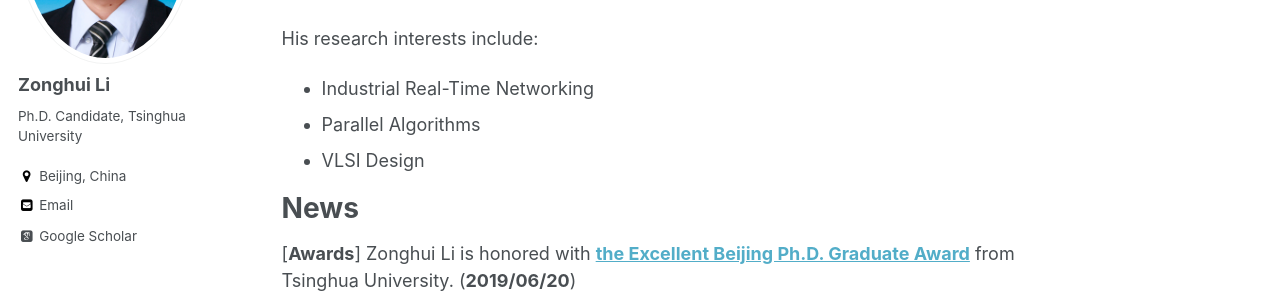
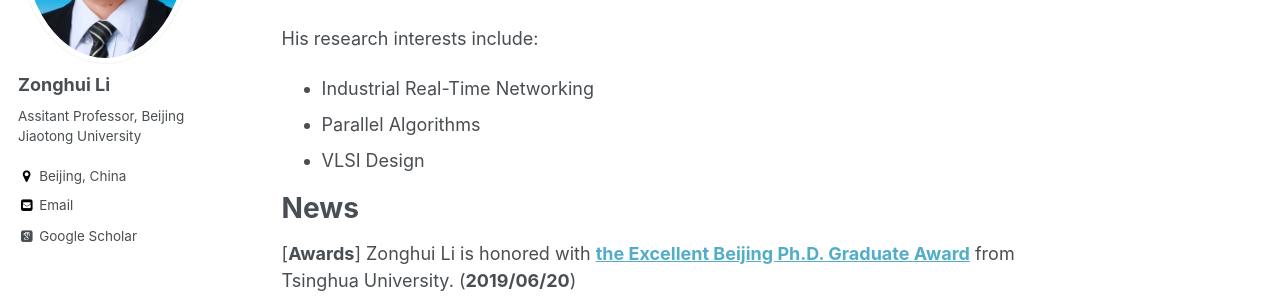
Before and after one commit to yingwangbjtu/lizonghui.github.io, a Jekyll site: the page built from _pages/about.md, in a window 1280 px wide. Shown: the part 294-594 px from the top of the page. Built offline with Jekyll 4.4.1, drawn with Linux system fonts in a browser that asks for light colours; some web fonts are replaced.

Commit message:
Update _config.yml

```diff
--- a/_config.yml
+++ b/_config.yml
@@ -82,7 +82,7 @@ analytics:
 author:
   name             : "Zonghui Li"
   avatar           : "zonghuili.jpg"
-  bio              : "Ph.D. Candidate, Tsinghua University"
+  bio              : "Assitant Professor, Beijing Jiaotong University"
   location         : "Beijing, China"
   employer         :
   googlescholar    : "https://scholar.google.com/citations?user=0_14rJYAAAAJ&hl=en&oi=ao"
```
